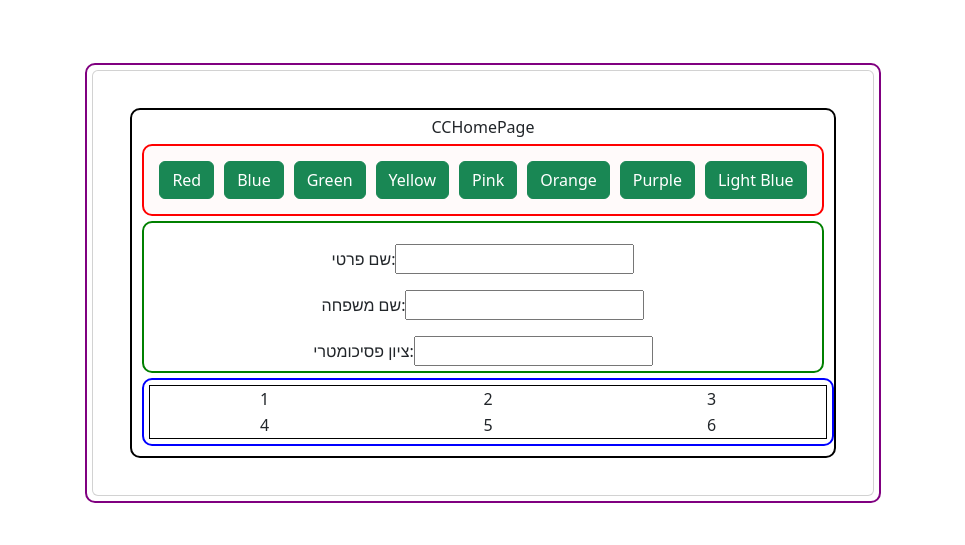
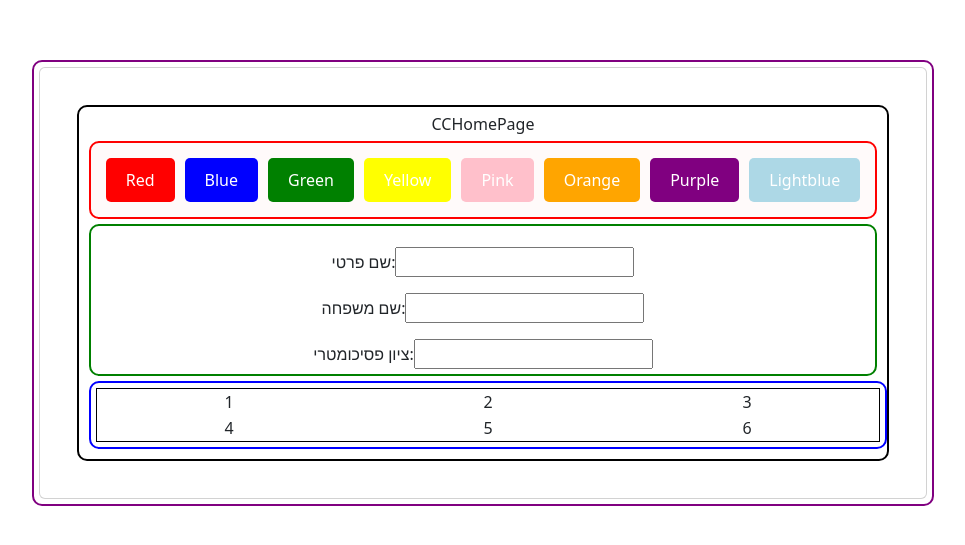
Before and after one commit to litals1379/REACT-HW, a React (Vite) app: page / in a window 1280 px wide. Shown: the part 117-662 px from the top of the page, without its empty margins (157-1122 px from the left). Built offline with nearby package versions, Linux system fonts and the light colour scheme.

Commit message:
style btn color

```diff
--- a/src/ClassComps/CCColors.jsx
+++ b/src/ClassComps/CCColors.jsx
@@ -13,6 +13,17 @@ export default class CCColors extends Component {
   };
 
   render() {
+    const colors = [
+      'red',
+      'blue',
+      'green',
+      'yellow',
+      'pink',
+      'orange',
+      'purple',
+      'lightblue',
+    ];
+
     return (
       <div
         style={{
@@ -32,54 +43,23 @@ export default class CCColors extends Component {
             padding: '10px',
           }}
         >
-          <button
-            className="btn btn-success"
-            onClick={() => this.changeBackgroundColor('red')}
-          >
-            Red
-          </button>
-          <button
-            className="btn btn-success"
-            onClick={() => this.changeBackgroundColor('blue')}
-          >
-            Blue
-          </button>
-          <button
-            className="btn btn-success"
-            onClick={() => this.changeBackgroundColor('green')}
-          >
-            Green
-          </button>
-          <button
-            className="btn btn-success"
-            onClick={() => this.changeBackgroundColor('yellow')}
-          >
-            Yellow
-          </button>
-          <button
-            className="btn btn-success"
-            onClick={() => this.changeBackgroundColor('pink')}
-          >
-            Pink
-          </button>
-          <button
-            className="btn btn-success"
-            onClick={() => this.changeBackgroundColor('orange')}
-          >
-            Orange
-          </button>
-          <button
-            className="btn btn-success"
-            onClick={() => this.changeBackgroundColor('purple')}
-          >
-            Purple
-          </button>
-          <button
-            className="btn btn-success"
-            onClick={() => this.changeBackgroundColor('lightblue')}
-          >
-            Light Blue
-          </button>
+          {colors.map((color) => (
+            <button
+              key={color}
+              className="btn"
+              style={{
+                backgroundColor: color,
+                color: 'white',
+                border: 'none',
+                padding: '10px 20px',
+                cursor: 'pointer',
+                borderRadius: '5px',
+              }}
+              onClick={() => this.changeBackgroundColor(color)}
+            >
+              {color.charAt(0).toUpperCase() + color.slice(1)}
+            </button>
+          ))}
         </div>
       </div>
     );
```
